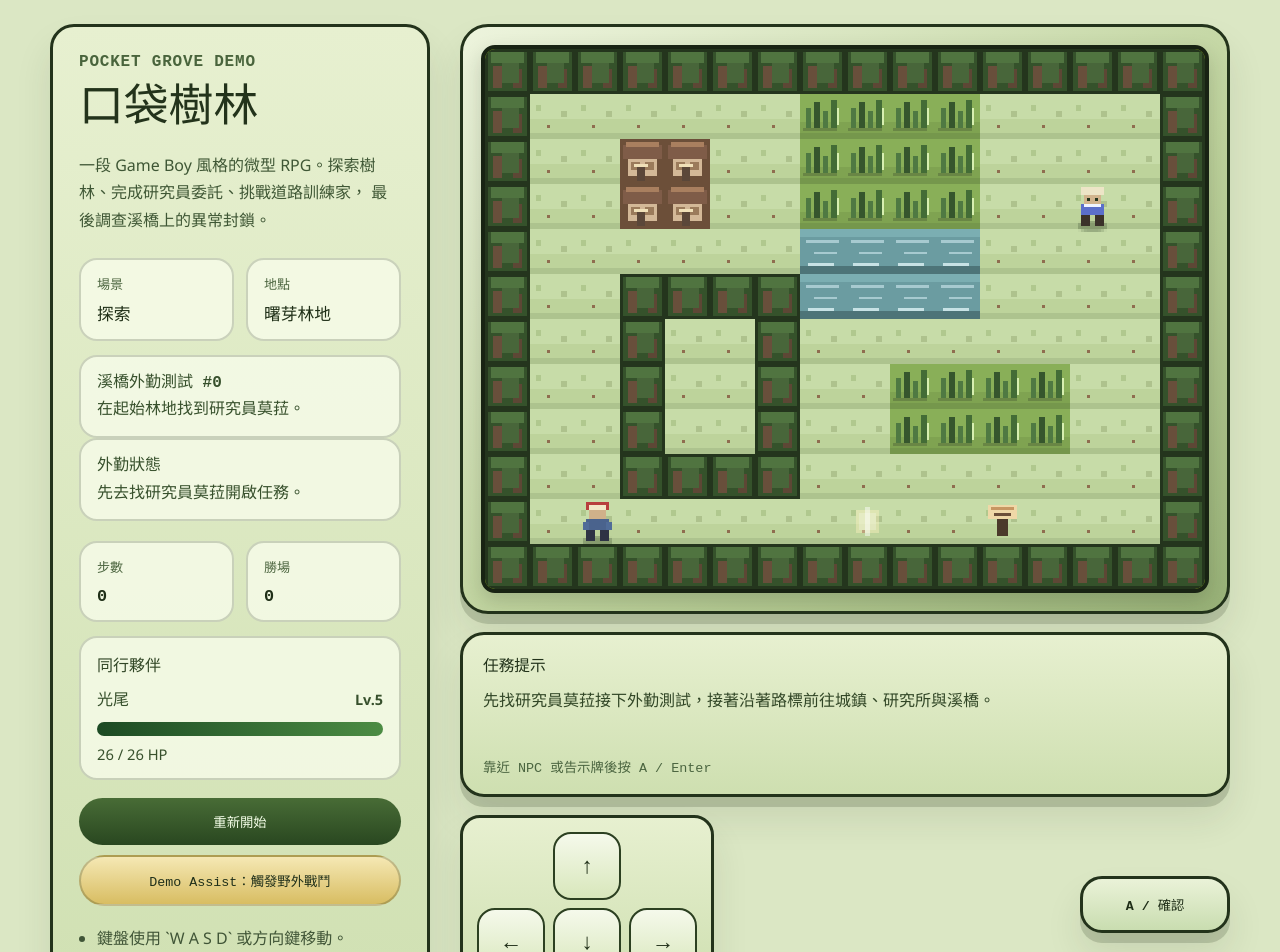
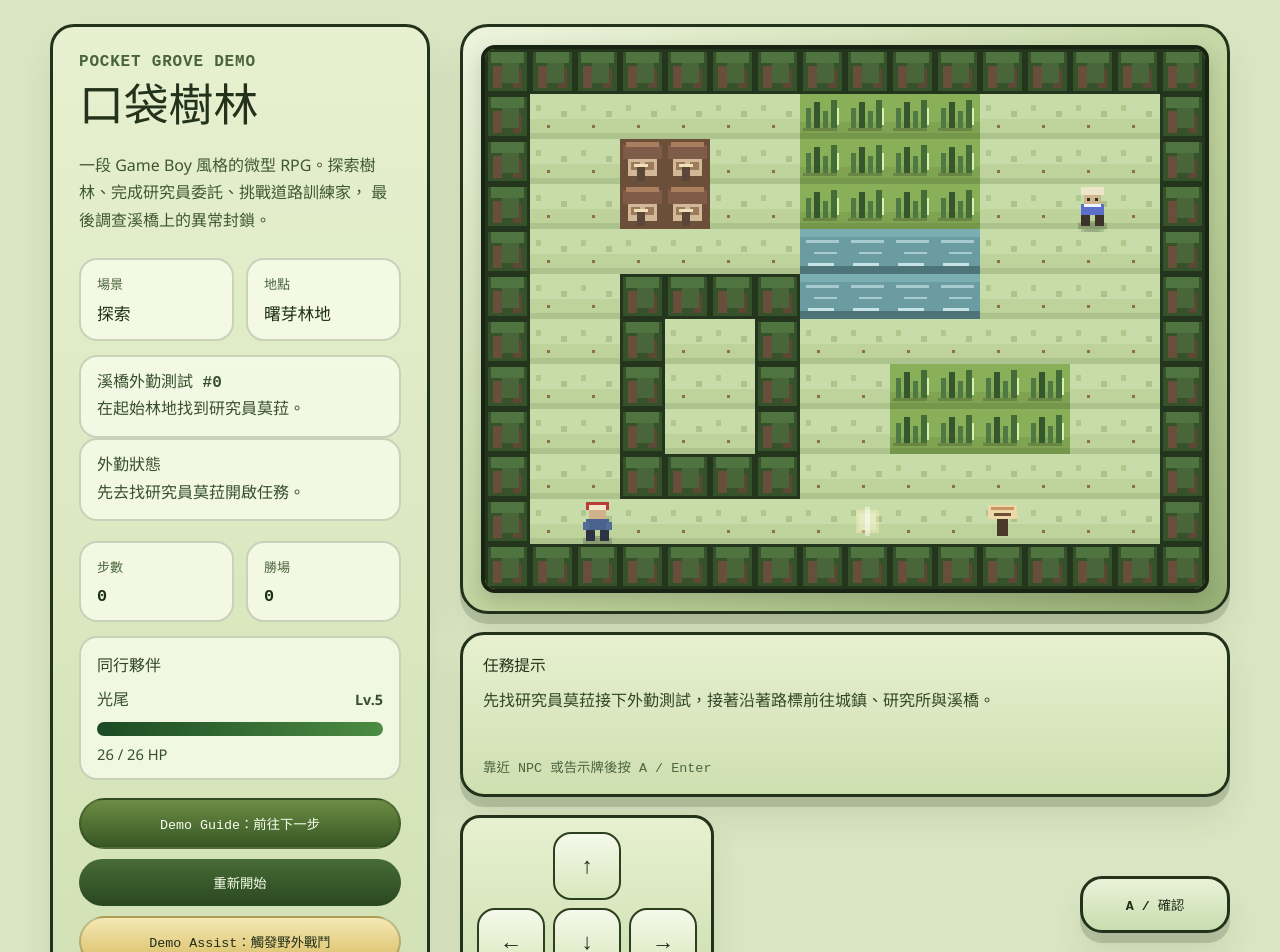
Before and after one commit to rhinorayhuang/pocket-prove, a Vue app: page / in a window 1280 px wide. Shown: the top 952 px of the page. Built offline with nearby package versions, Linux system fonts and the light colour scheme.

Commit message:
Add demo guide navigation

```diff
--- a/src/App.vue
+++ b/src/App.vue
@@ -25,7 +25,8 @@ const {
   confirm,
   selectBattleAction,
   resetAdventure,
-  forceWildEncounter
+  forceWildEncounter,
+  jumpToNextObjective
 } = usePocketGroveGame(canvasRef);
 
 const battleChoices = computed(() => [
@@ -68,6 +69,7 @@ const battleChoices = computed(() => [
       />
 
       <div class="demo-actions">
+        <button class="assist-button primary" type="button" @click="jumpToNextObjective">Demo Guide：前往下一步</button>
         <button class="reset-button" type="button" @click="resetAdventure">重新開始</button>
         <button class="assist-button" type="button" @click="forceWildEncounter">Demo Assist：觸發野外戰鬥</button>
       </div>
@@ -211,6 +213,12 @@ h1 {
   border: 2px solid rgba(35, 51, 27, 0.24);
 }
 
+.assist-button.primary {
+  color: #f8fff0;
+  background: linear-gradient(180deg, #6d8c44 0%, #365725 100%);
+  border-color: rgba(35, 51, 27, 0.34);
+}
+
 .tips {
   margin: 18px 0 0;
   padding-left: 18px;
--- a/src/game/engine/gameLoop.ts
+++ b/src/game/engine/gameLoop.ts
@@ -245,6 +245,52 @@ export function usePocketGroveGame(canvasRef: Ref<HTMLCanvasElement | null>) {
     }
 
     startWildEncounter();
+  }
+
+  function placePlayer(mapId: string, position: { x: number; y: number }, facing: DirectionName) {
+    state.currentMap = getMapById(mapId);
+    state.player.position = { ...position };
+    state.player.facing = facing;
+  }
+
+  function jumpToNextObjective() {
+    if (state.dialog.visible || scene.value === "battle") {
+      return;
+    }
+
+    if (!state.flags.metResearcher) {
+      placePlayer("dawnbud-outskirts", { x: 13, y: 4 }, "up");
+    } else if (!state.flags.firstBattleWon) {
+      placePlayer("dawnbud-outskirts", { x: 7, y: 2 }, "right");
+      startWildEncounter();
+      return;
+    } else if (!state.flags.visitedTownSquare) {
+      placePlayer("dawnbud-outskirts", { x: 8, y: 9 }, "down");
+    } else if (!state.flags.enteredLab) {
+      placePlayer("dawnbud-town-square", { x: 5, y: 5 }, "up");
+    } else if (!state.flags.beatRoadTrainer) {
+      placePlayer("sunpath-road", { x: 10, y: 8 }, "up");
+    } else if (!state.flags.reportedToLab) {
+      placePlayer("dawnbud-research-lab", { x: 10, y: 5 }, "up");
+    } else if (!state.flags.reachedBrooksideOutpost) {
+      placePlayer("sunpath-road", { x: 13, y: 7 }, "right");
+    } else if (!state.flags.receivedOutpostBriefing) {
+      placePlayer("brookside-outpost", { x: 10, y: 6 }, "up");
+    } else if (!state.flags.reachedWindfallBridge) {
+      placePlayer("brookside-outpost", { x: 8, y: 2 }, "up");
+    } else if (!state.flags.inspectedWindfallBlockade) {
+      placePlayer("windfall-bridge-trail", { x: 10, y: 3 }, "up");
+    } else if (!state.flags.reportedBridgeStatus) {
+      placePlayer("brookside-outpost", { x: 10, y: 6 }, "up");
+    } else {
+      openDialog("Demo", ["這段 demo 已完成。你可以重新開始，或繼續自由探索。"]);
+      render();
+      return;
+    }
+
+    syncQuest();
+    persist();
+    render();
   }
 
   function startTrainerBattle(trainerId: string) {
@@ -611,6 +657,7 @@ export function usePocketGroveGame(canvasRef: Ref<HTMLCanvasElement | null>) {
     confirm,
     selectBattleAction,
     resetAdventure,
-    forceWildEncounter
+    forceWildEncounter,
+    jumpToNextObjective
   };
 }
```
Also changed, not shown: 2 other files (tests, documents, lock files or other folders).
